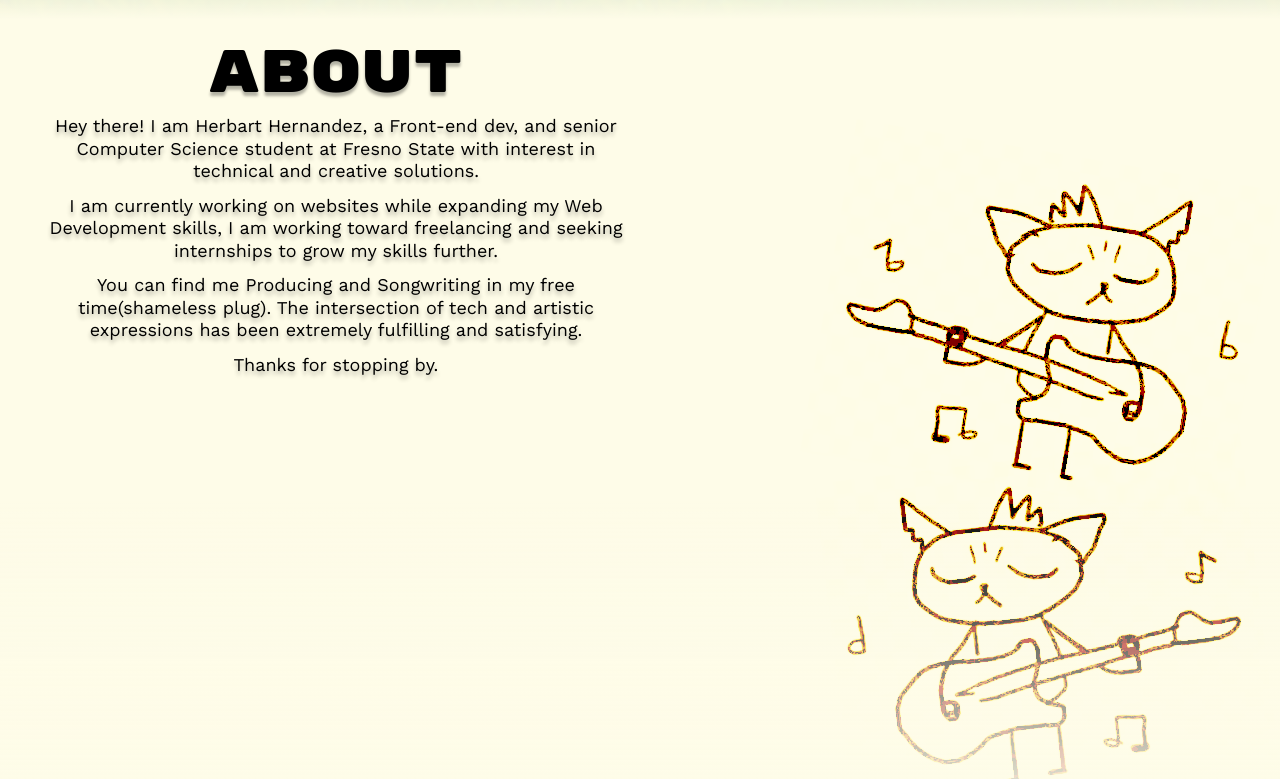
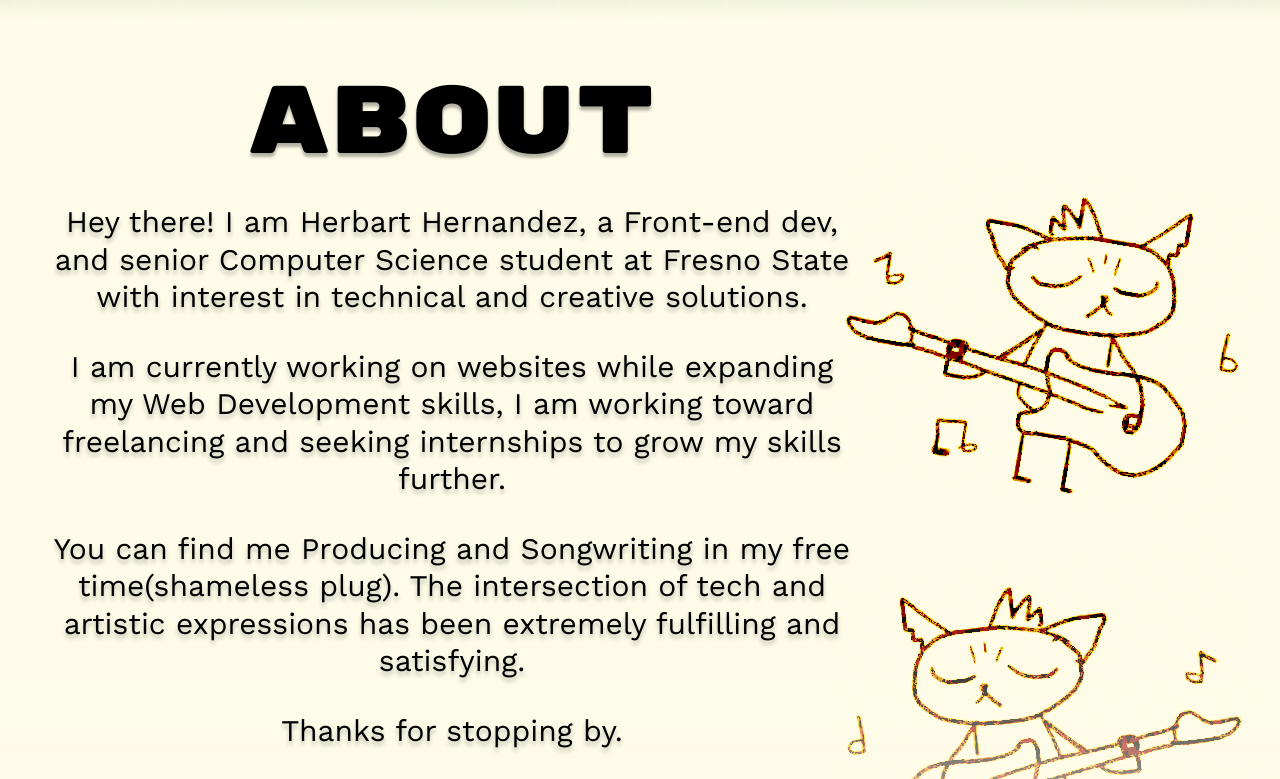
Before and after one commit to herba1/personal-page, a React (Vite) app: page / in a window 1280 px wide. Shown: the part 921-1700 px from the top of the page. Built offline with nearby package versions, Linux system fonts and the light colour scheme.

Commit message:
About Section Complete

```diff
--- a/src/App.jsx
+++ b/src/App.jsx
@@ -1,47 +1,8 @@
 import "./App.css";
 import Navbar from "./components/Navbar/Navbar.jsx";
 import Hero from "./components/Hero/Hero.jsx";
-import SectionFade from "./components/SectionFade.jsx";
+import About from "./components/About/About.jsx";
 
-const ABOUT_TEXT = [
-  "Hey there! I am Herbart Hernandez, a Front-end dev, and senior Computer Science student at Fresno State with interest in technical and creative solutions.",
-  "I am currently working on websites while expanding my Web Development skills, I am working toward freelancing and seeking internships to grow my skills further.",
-  "You can find me Producing and Songwriting in my free time(shameless plug). The intersection of tech and artistic expressions has been extremely fulfilling and satisfying.",
-  "Thanks for stopping by.",
-];
-
-function About() {
-  const paragraphs = ABOUT_TEXT.map((para,index) => {
-    return (
-      <p key={index} className=" transition hover:outline-4 hover:invert hover:bg-yellow-400 hover:scale-110 leading-tight  font-work text-md sm:text-lg text-shadow-sm">{para}</p>
-    );
-  });
-
-  return (
-    <div className="about__container relative h-dvh flex justify-center md:justify-start">
-      <article className="   z-10 text-select max-w-2xl flex flex-col items-center text-center px-12 gap-3">
-        <h1 className="mt-6 text-6xl text-shadow font-rubik">About</h1>
-        {paragraphs}
-      </article>
-      <img
-        src="/mangapanel.png"
-        alt="manga panel"
-        className=" md:hidden bottom-0 right-0 absolute mix-blend-multiply  max-w-xl"
-      />
-      <img
-        src="/doodle_cat.png"
-        alt="cat doodle"
-        className="hidden md:block select-none md:absolute top-1/8 right-0 absolute mix-blend-color-burn max-w-xl"
-      />
-      <img
-        src="/doodle_cat_alt.png"
-        alt="cat doodle"
-        className="hidden md:block select-none md:absolute bottom-0 right-0 absolute mix-blend-color-burn max-w-xl"
-      />
-      <SectionFade/>
-    </div>
-  );
-}
 
 function App() {
   return (
--- /dev/null
+++ b/src/components/About/About.jsx
@@ -0,0 +1,48 @@
+import SectionFade from "../SectionFade";
+
+const ABOUT_TEXT = [
+  "Hey there! I am Herbart Hernandez, a Front-end dev, and senior Computer Science student at Fresno State with interest in technical and creative solutions.",
+  "I am currently working on websites while expanding my Web Development skills, I am working toward freelancing and seeking internships to grow my skills further.",
+  "You can find me Producing and Songwriting in my free time(shameless plug). The intersection of tech and artistic expressions has been extremely fulfilling and satisfying.",
+  "Thanks for stopping by.",
+];
+
+function About() {
+  const paragraphs = ABOUT_TEXT.map((para,index) => {
+    return (
+      <p
+        key={index}
+        className=" md:text-2xl lg:text-3xl transition hover:outline-4 hover:invert hover:bg-yellow-400 hover:scale-110 leading-tight  font-work text-md sm:text-xl  text-shadow-sm"
+      >
+        {para}
+      </p>
+    );
+  });
+
+  return (
+    <div className=" md:justify-start min-h-[900px] mx-auto max-w-7xl about__container relative flex justify-center ">
+      <article className=" lg:pl-12 md:gap-8 mt-8 max-w-2xl  md:w-4xl z-10 text-select md:max-w-5xl flex flex-col items-center text-center px-12 lg:px-10 gap-3">
+        <h1 className=" mt-6 text-6xl lg:text-8xl text-shadow font-rubik">About</h1>
+        {paragraphs}
+      </article>
+      <img
+        src="/mangapanel.png"
+        alt="manga panel"
+        className=" md:hidden bottom-0 right-0 absolute mix-blend-multiply  max-w-xl"
+      />
+      <img
+        src="/doodle_cat.png"
+        alt="cat doodle"
+        className=" transition 10s ease-in hidden opacity-40 xl:opacity-100  lg:inline select-none md:absolute top-1/8 right-0 absolute mix-blend-color-burn max-w-xl"
+      />
+      <img
+        src="/doodle_cat_alt.png"
+        alt="cat doodle"
+        className="hidden opacity-60 xl:opacity-100 md:block select-none md:absolute bottom-0 right-0 absolute mix-blend-color-burn max-w-xl"
+      />
+      <SectionFade/>
+    </div>
+  );
+}
+
+export default About;
--- a/src/components/Hero/Hero.jsx
+++ b/src/components/Hero/Hero.jsx
@@ -28,7 +28,7 @@ function HeroTitle(){
 export default function Hero(){
   return(
     <div id="hero__container"
-      className="min-[1440px]:bg-cover bg-no-repeat  overflow-clip w-full max-w-full relative md:scale-100 bg-[url(/hero775.png)] md:bg-[url(/hero1440new.png)] md:blur-1xl h-[868px] flex justify-center">
+      className="min-[100vh]:bg-cover bg-no-repeat  overflow-clip w-full max-w-full relative md:scale-100 bg-[url(/hero775.png)] md:bg-[url(/hero1440new.png)] md:blur-1xl h-[868px] flex justify-center">
         <div className="md:backdrop-blur-[2px] absolute w-full h-full transition ease-in 1s "></div>
         <HeroTextLeft/>
         <HeroTitle/>
--- a/src/index.css
+++ b/src/index.css
@@ -53,7 +53,7 @@
   text-shadow: 0px 4px 3px rgba(0,0,0,0.30) ;
 }
 .text-shadow-sm{
-  text-shadow: 0px 4px 4px rgba(0,0,0,0.30) ;
+  text-shadow: 0px 4px 4px rgba(0,0,0,0.25) ;
 }
 
 body{
```
